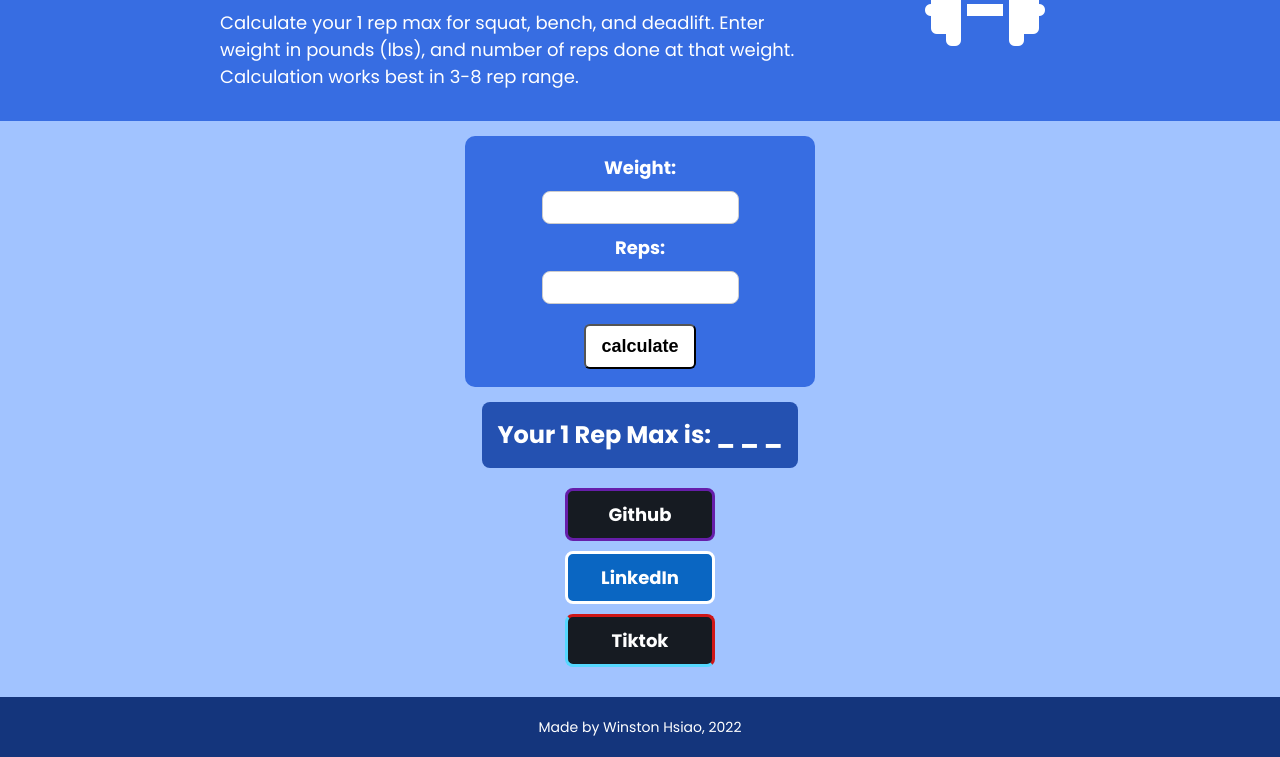
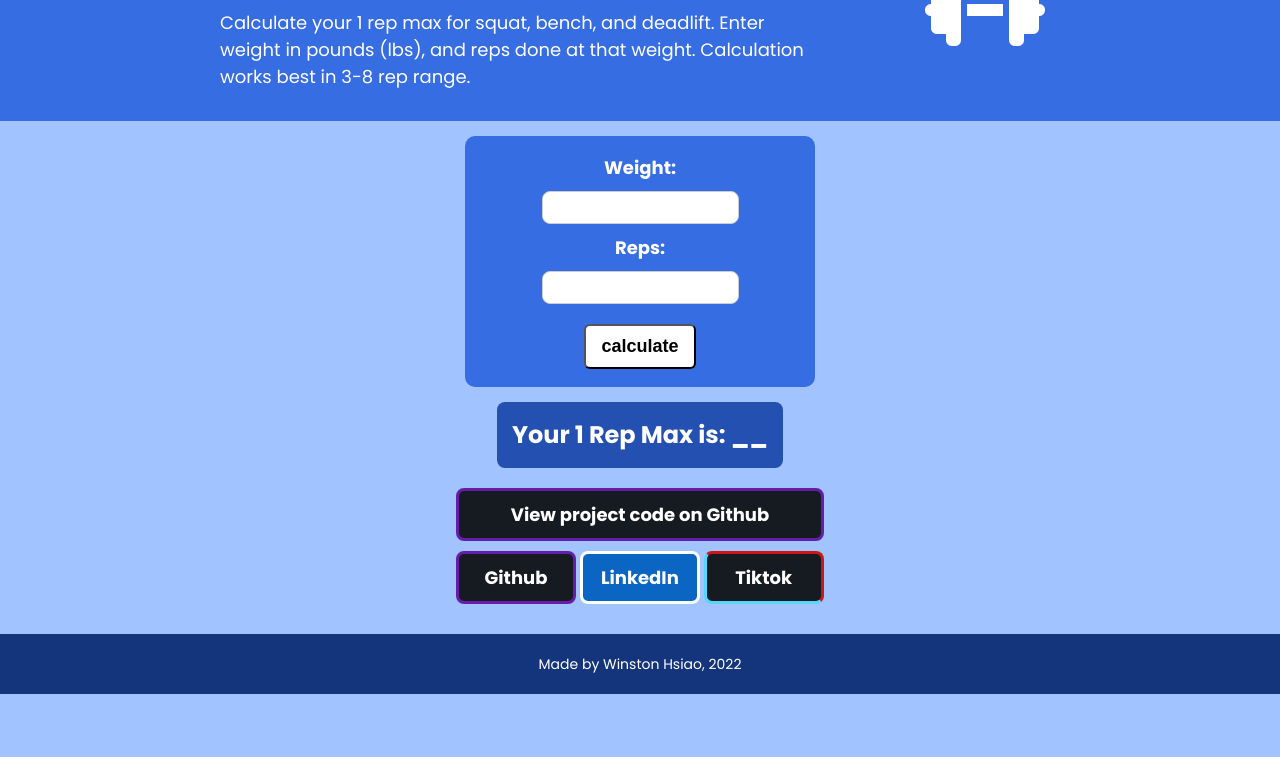
Before and after one commit to Winston-Hsiao/1-Rep-Max-Calculator, a plain HTML site: page index.html in a window 1280 px wide. Shown: the part 79-836 px from the top of the page. After the commit the page ends 800 px from the top, so only its background shows below. Drawn offline with Linux system fonts and the light colour scheme.

Commit message:
updated page contents, styling and README
added button/link to view the repository for this project on GitHub

adjust styling on main page

```diff
--- a/index.html
+++ b/index.html
@@ -18,7 +18,7 @@
                 <p>
                     Calculate your 1 rep max for squat,
                     bench, and deadlift. Enter weight in pounds (lbs),
-                    and number of reps done at that weight.
+                    and reps done at that weight.
                     Calculation works best in 3-8 rep range.
                 </p>
             </div>
@@ -57,19 +57,20 @@
 
         <div class="container">
             <div class="oneRepMax">
-                <p>Your 1 Rep Max is: _ _ _<p>
+                <p>Your 1 Rep Max is: __<p>
             </div>
         </div>
 
         <div class="container">
             <div class="links">
                 <div>
-                    <a href="https://github.com/Winston-Hsiao" id="github">Github</a>
+                    <a href="https://github.com/Winston-Hsiao/1-Rep-Max-Calculator" id="repo">View project code on Github</a>
                 </div>
                 <div>
+                    <a href="https://github.com/Winston-Hsiao" id="github">Github</a>
+
                     <a href="https://www.linkedin.com/in/winston--hsiao/" id="linkedin">LinkedIn</a>
-                </div>
-                <div>
+
                     <a href="https://www.tiktok.com/@winstonhsiao?lang=en" id="tiktok">Tiktok</a>
                 </div>
             </div>
--- a/style.css
+++ b/style.css
@@ -132,15 +132,34 @@ header {
     font-weight: 600;
 }
 
+#repo:link, #repo:visited {
+    background-color: #161b22;
+    color: white;
+    border: 3px solid #661eaa;
+    padding: 10px;
+    text-align: center;
+    text-decoration: none;
+    display: inline-block;
+    width: 368px;
+    border-radius: 8px;
+    margin-bottom: 10px;
+}
+
+#repo:hover, #repo:active {
+    background-color: white;
+    color: #661eaa;
+    border: 3px solid #161b22;
+}
+
 #github:link, #github:visited {
     background-color: #161b22;
     color: white;
     border: 3px solid #661eaa;
-    padding: 10px 20px;
+    padding: 10px;
     text-align: center;
     text-decoration: none;
     display: inline-block;
-    width: 150px;
+    width: 120px;
     border-radius: 8px;
     margin-bottom: 10px;
 }
@@ -155,11 +174,11 @@ header {
     background-color: #0a66c2;
     color: white;
     border: 3px solid white;
-    padding: 10px 20px;
+    padding: 10px;
     text-align: center;
     text-decoration: none;
     display: inline-block;
-    width: 150px;
+    width: 120px;
     border-radius: 8px;
     margin-bottom: 10px;
 }
@@ -177,11 +196,11 @@ header {
     border-right: 3px solid #cf1616;
     border-bottom: 3px solid #55d7ff;
     border-left: 3px solid #55d7ff;
-    padding: 10px 20px;
+    padding: 10px;
     text-align: center;
     text-decoration: none;
     display: inline-block;
-    width: 150px;
+    width: 120px;
     border-radius: 8px;
     margin-bottom: 10px;
 }
```
Also changed, not shown: 1 other file.
